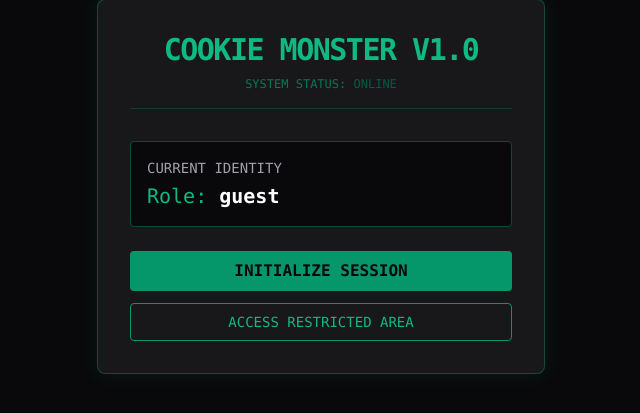
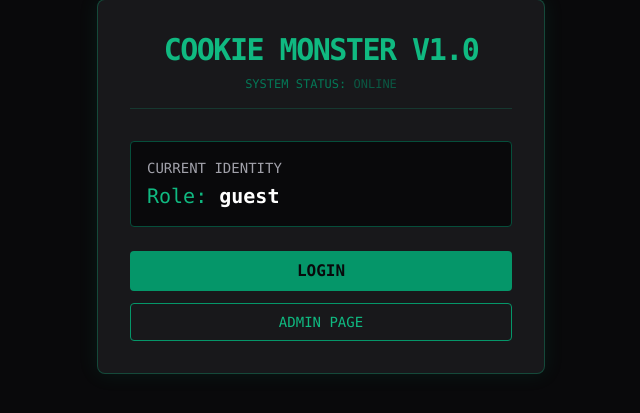
Before and after one commit to jupial/Accessing-Intercepting-Modifying-HTTP-Cookies, a Flask app: page / in a window 1280 px wide. Shown: the part 214-627 px from the top of the page, without its empty margins (319-959 px from the left). Run offline with Flask 3, Linux system fonts and the light colour scheme; some libraries are stand-ins or nearby versions.

Commit message:
Update index.html

```diff
--- a/templates/index.html
+++ b/templates/index.html
@@ -21,10 +21,10 @@
 
             <div class="flex flex-col gap-3">
                 <a href="/login" class="block w-full text-center bg-emerald-600 hover:bg-emerald-500 text-zinc-950 font-bold py-2 rounded transition-colors">
-                    INITIALIZE SESSION
+                    LOGIN
                 </a>
                 <a href="/admin" class="block w-full text-center border border-emerald-600 hover:bg-emerald-600/10 py-2 rounded transition-colors text-sm">
-                    ACCESS RESTRICTED AREA
+                    ADMIN PAGE
                 </a>
             </div>
         </main>
```
